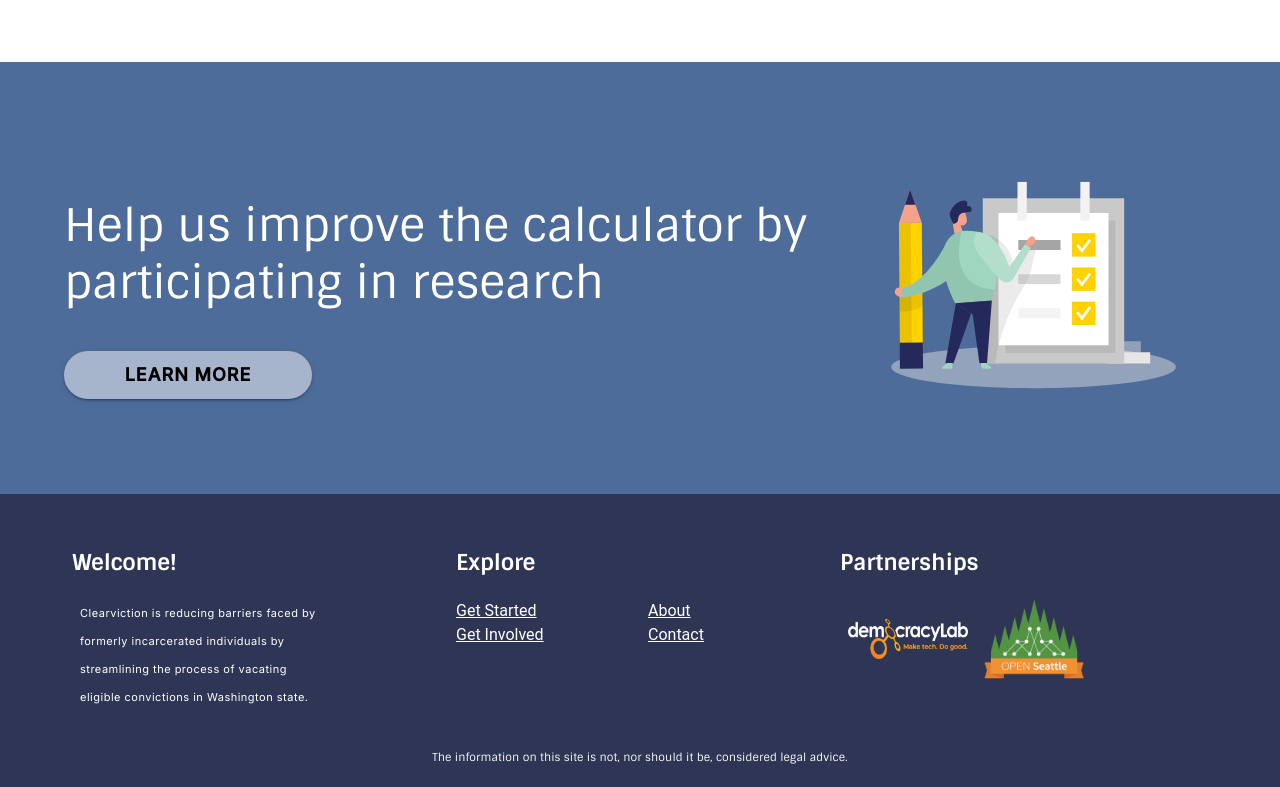
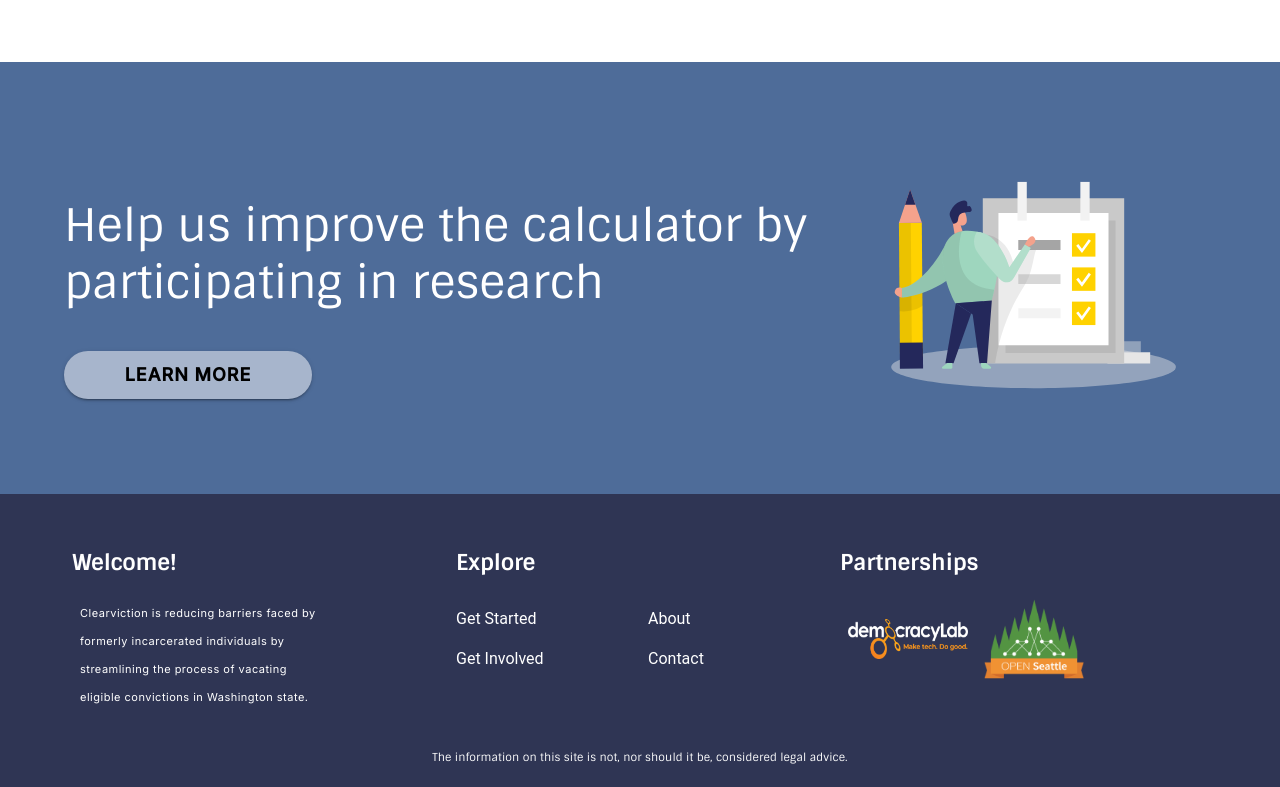
Before and after one commit to openseattle/clearviction-v1, a React (Create React App) app: page / in a window 1280 px wide. Shown: the part 3443-4230 px from the top of the page. Built offline with nearby package versions, Linux system fonts and the light colour scheme.

Commit message:
edit line height and remove underline

```diff
--- a/src/Components/Footer.jsx
+++ b/src/Components/Footer.jsx
@@ -25,6 +25,8 @@ const useStyles = makeStyles(theme => ({
         margin: theme.spacing(1),
     },
     linkStyles: {
+        lineHeight: 2.5,
+        textDecoration: "none",
         color: "white",
         "&:hover": { color: "white" },
     },
```
